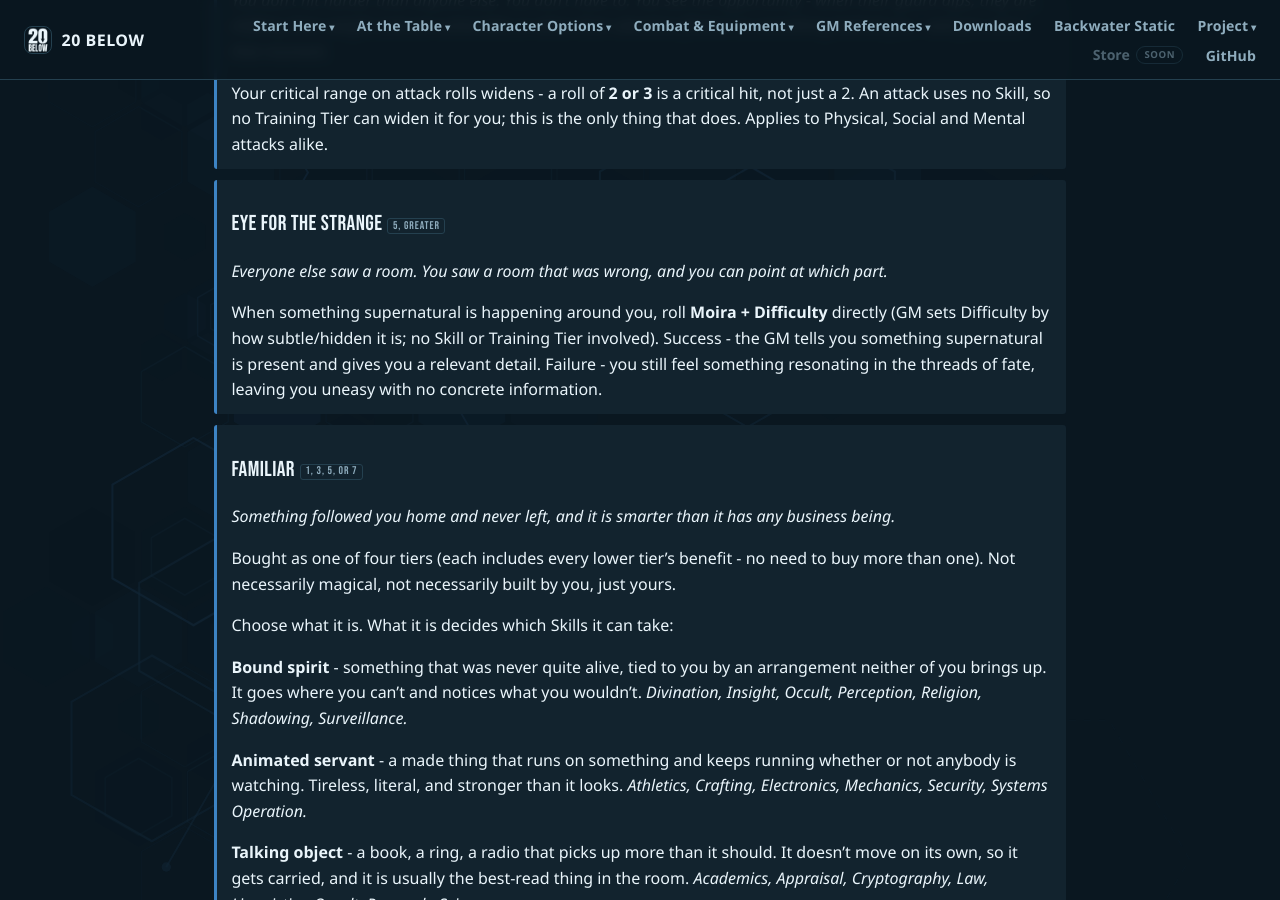
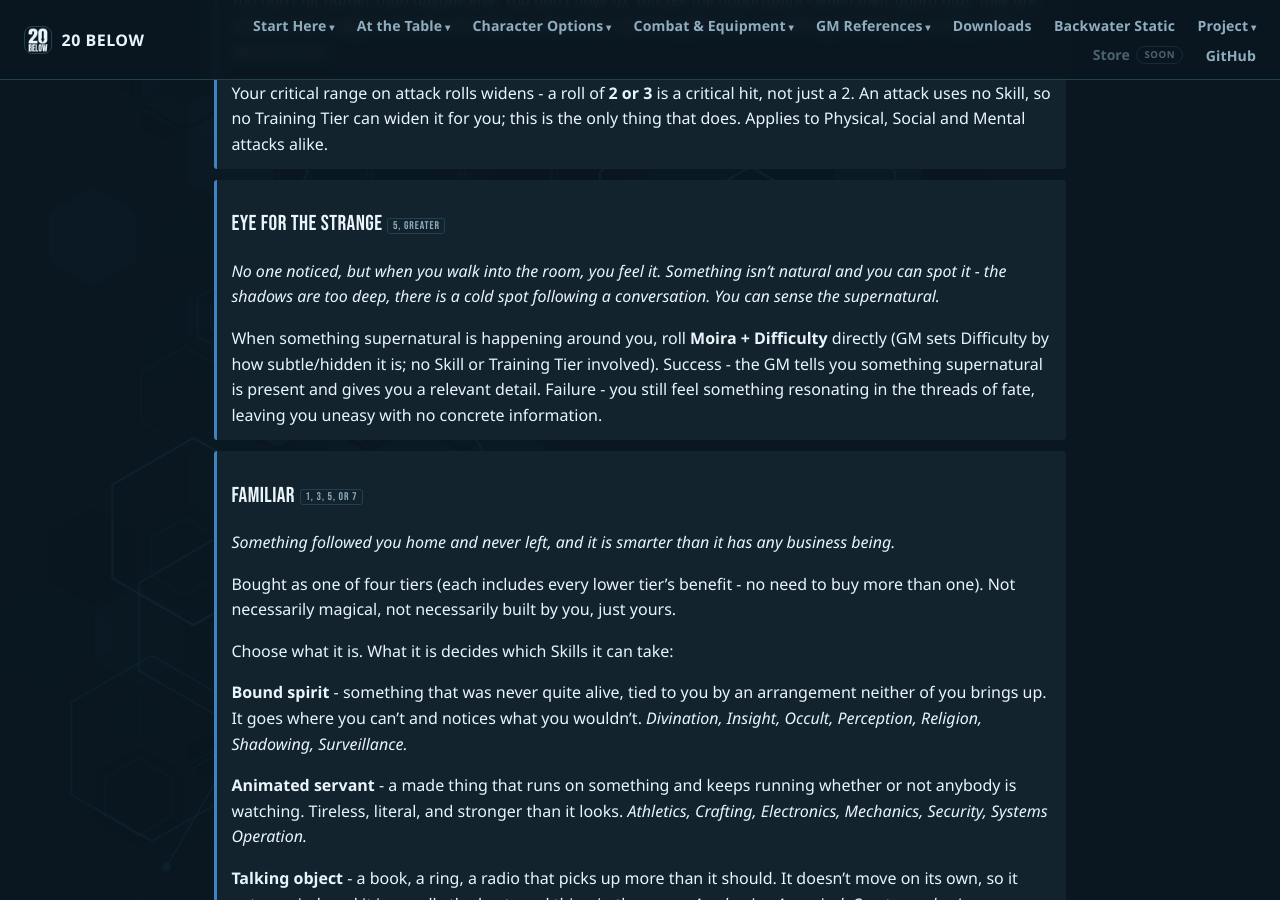
Before and after one commit to feralucce/20_Below, a Jekyll site: the page built from webbook/boons.md, in a window 1280 px wide and 900 px high, scrolled down 6149 px. Built offline with Jekyll 4.4.1, drawn with Linux system fonts in a browser that asks for light colours.

Commit message:
Boons: rework the Eye for the Strange flavour
Co-Authored-By: Claude Opus 5 <noreply@anthropic.com>

```diff
--- a/webbook/boons.md
+++ b/webbook/boons.md
@@ -382,7 +382,7 @@ Your critical range on attack rolls widens - a roll of **2 or 3** is a critical
 
 <div class="boon-flavour" markdown="1">
 
-Everyone else saw a room. You saw a room that was wrong, and you can point at which part.
+No one noticed, but when you walk into the room, you feel it. Something isn't natural and you can spot it - the shadows are too deep, there is a cold spot following a conversation. You can sense the supernatural.
 
 </div>
 
```
